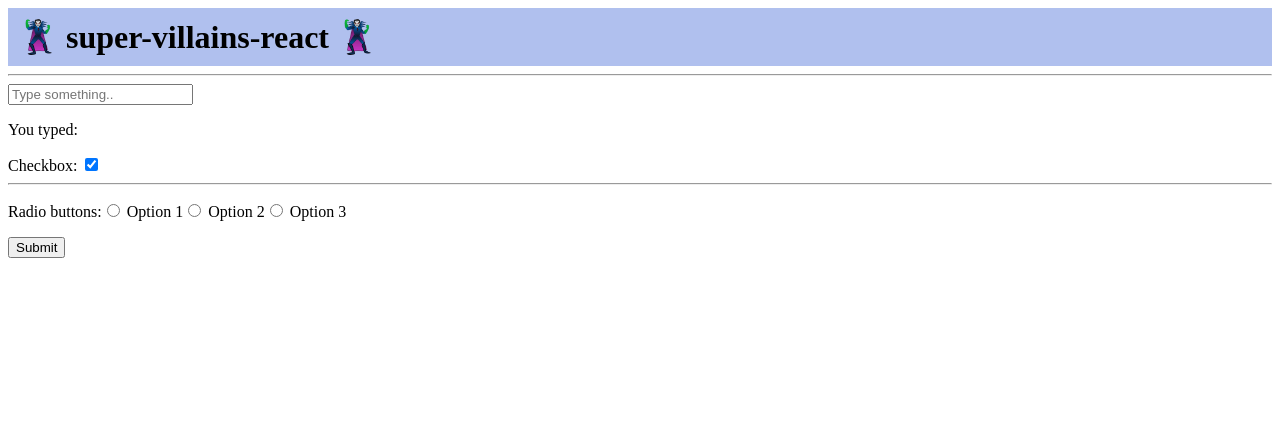
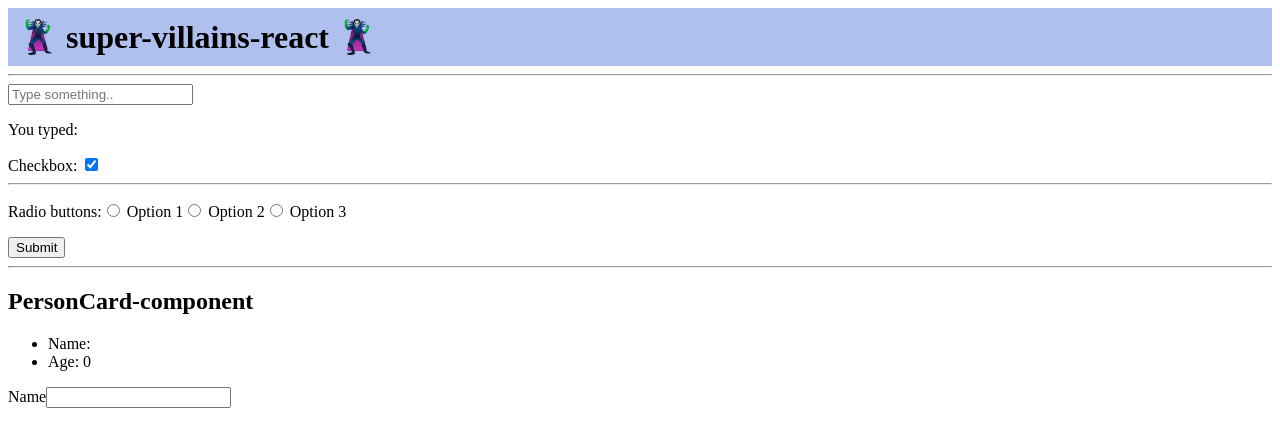
Before and after one commit to Mejlisson/super-villains-react, a React (Vite) app: page / in a window 1280 px wide. Shown: the top 440 px of the page. Built offline with nearby package versions, Linux system fonts and the light colour scheme.

Commit message:
added PersonCard

```diff
--- a/src/App.tsx
+++ b/src/App.tsx
@@ -1,6 +1,7 @@
 import InputDemo from "./components/InputDemo/imputDemo";
 import InputField from "./components/InputField/InputField";
 import CheckBox from "./components/CheckBox/CheckBox";
+import PersonCard from "./components/PersonCart/PersonCard";
 import "./App.scss";
 
 function App() {
@@ -11,6 +12,8 @@ function App() {
 
       <InputField />
       <CheckBox />
+      <hr/>
+      <PersonCard />
 		</>
 	);
 }
--- /dev/null
+++ b/src/components/PersonCart/PersonCard.tsx
@@ -0,0 +1,32 @@
+import "./PersonCard.scss";
+import {useState} from "react";
+
+type Person = {
+    name: string;
+    age: number;
+};
+
+export default function PersonCard(){
+    const[person, setPerson] = useState<Person>({name: "", age: 0});
+
+    const handleNameChange = (e: React.ChangeEvent<HTMLInputElement>) => {
+        //Vin får inte göra: person.name = e.target.value
+        setPerson({...person, name: e.target.value});
+    };
+
+    return (
+        <>
+            <h2>PersonCard-component</h2>
+            <ul>
+                <li>Name: {person.name}</li>
+                <li>Age: {person.age}</li>
+            </ul>
+            <label htmlFor="personName">Name
+            <input  type="text"
+                    id="personName"
+                    value={person.name}
+                    onChange={handleNameChange} />
+            </label>
+        </>
+    );
+}
```
Also changed, not shown: src/components/PersonCart/PersonCard.scss (added).
